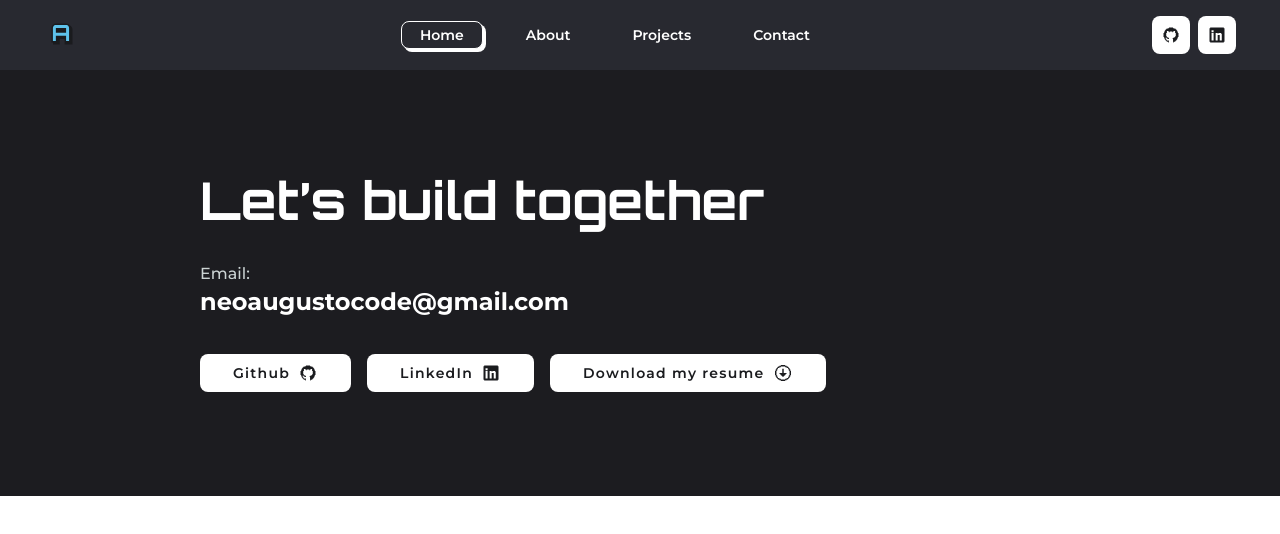
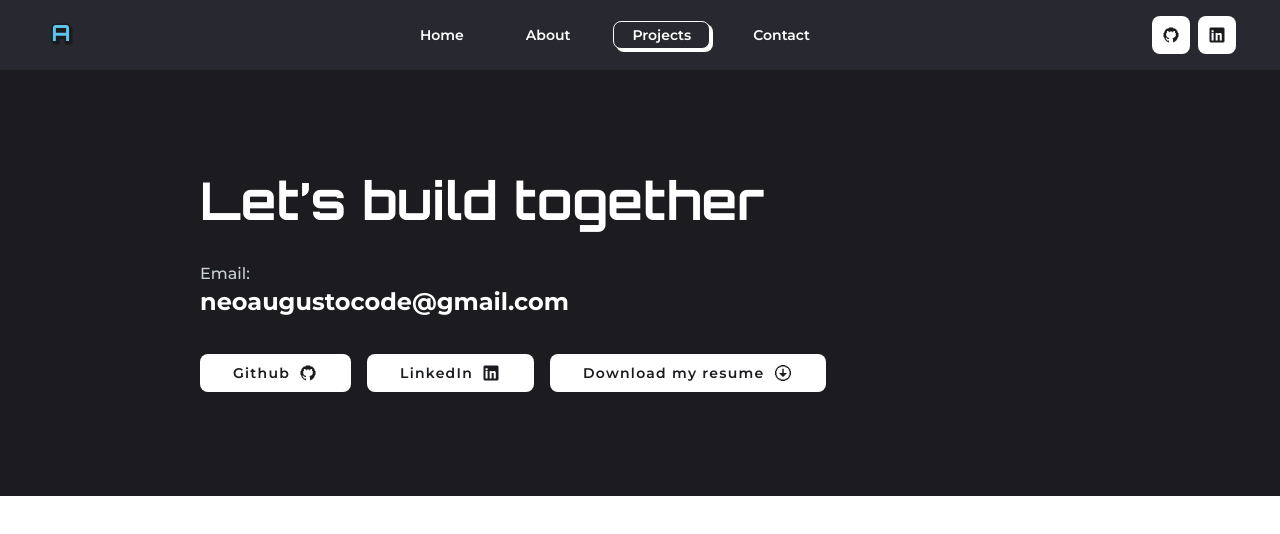
Before and after one commit to Augusto-DF/portfolio, a React (Create React App) app: page /projects in a window 1280 px wide. Shown: the top 534 px of the page. Built offline with nearby package versions, Linux system fonts and the light colour scheme.

Commit message:
enhancement: Add logic to show on the header which page the user stay

```diff
--- a/src/components/header/constants.ts
+++ b/src/components/header/constants.ts
@@ -3,7 +3,7 @@ export {}
 const HEADER_DATA = [
     { label: "Home", href: "/" },
     { label: "About", href: "" },
-    { label: "Projects", href: "" },
+    { label: "Projects", href: "/projects" },
     { label: "Contact", href: "#contact" },
 ]
 
--- a/src/components/header/index.tsx
+++ b/src/components/header/index.tsx
@@ -1,4 +1,4 @@
-import { Link } from 'react-router-dom'
+import { Link, useLocation } from 'react-router-dom'
 import styles from './styles.module.scss'
 
 import Button from '@components/button'
@@ -11,9 +11,7 @@ import classnames from 'classnames'
 import { HOVER_COLORS } from 'src/libs/utils/hoverColors'
 
 const Header = () => {
-  // TODO: Add logic to know which tab should be selected using the path variable.
-  const path = window.location.href
-  console.log(path)
+  const { pathname } = useLocation()
 
   const handleRedirect = (target: string) => {
     switch (target) {
@@ -33,9 +31,9 @@ const Header = () => {
       </Link>
       <ul className={styles.tabWrapper}>
         {HEADER_DATA.map(({ label, href }, id) => (
-          <li className={classnames({ [styles.active]: href === '/' })} key={href + id}>
-            <Link to={href}>{label}</Link>
-          </li>
+          <Link to={href} key={href + id}>
+            <li className={classnames({ [styles.active]: href === pathname })}>{label}</li>
+          </Link>
         ))}
       </ul>
 
```
